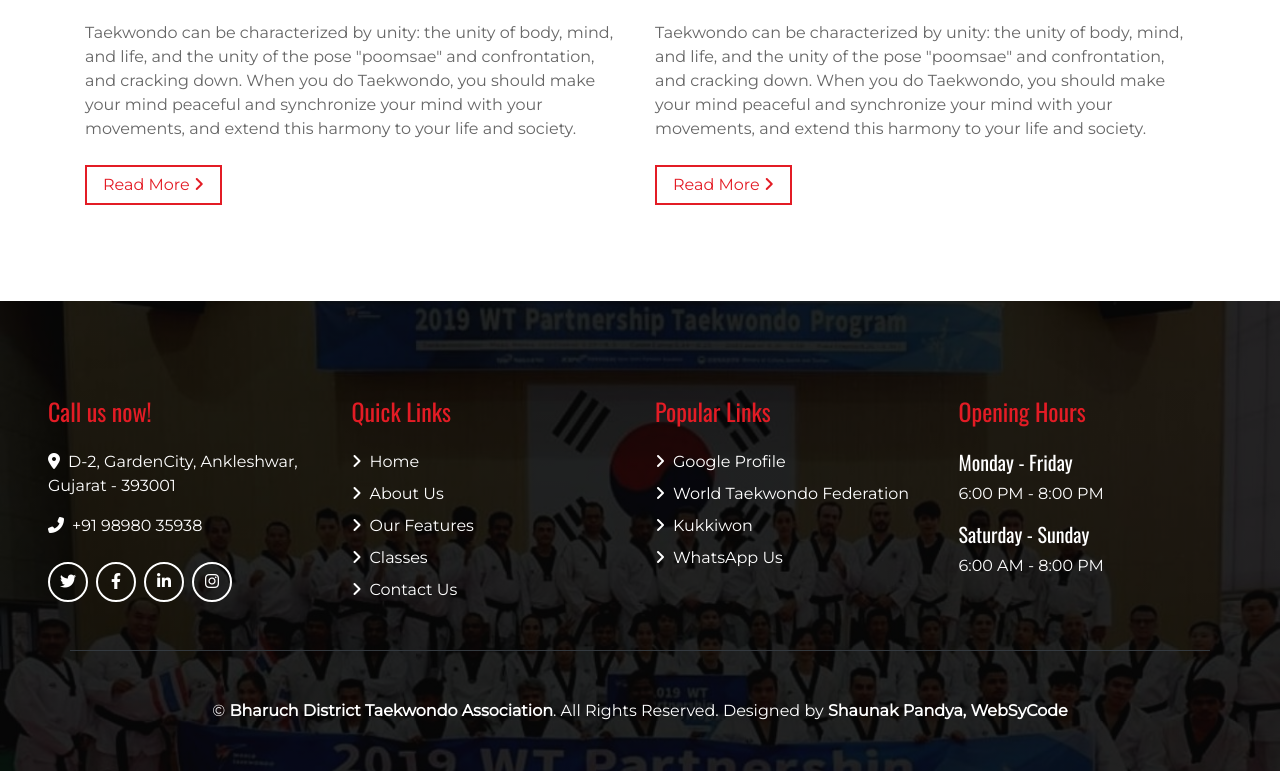
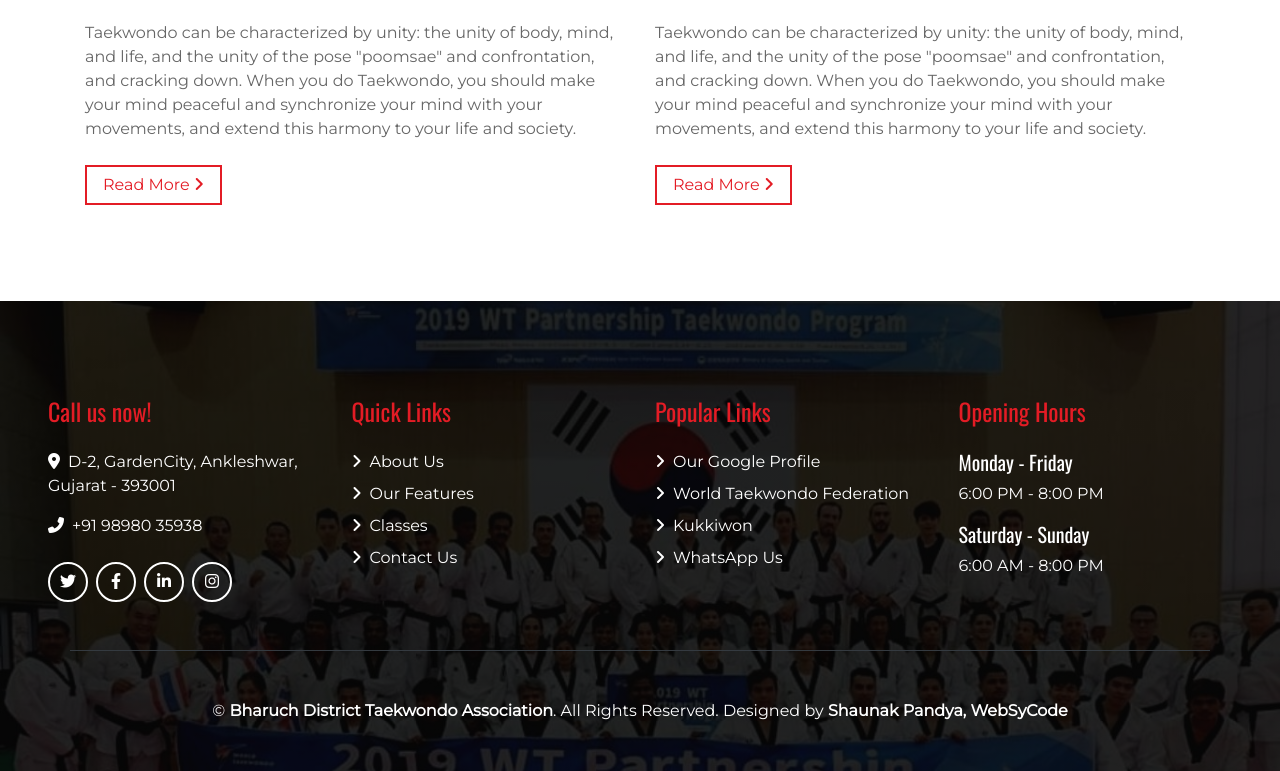
Before and after one commit to bharuchtaekwondo/bharuchtaekwondo.github.io, a plain HTML site: page index.html in a window 1280 px wide. Shown: the part 5794-6565 px from the top of the page. Drawn offline with nearby package versions, Linux system fonts and the light colour scheme.

Commit message:
Cosmetic Changes

```diff
--- a/index.html
+++ b/index.html
@@ -348,7 +348,8 @@
               <div class="col-sm-7">
                 <h4 class="font-weight-bold">Proper Guidance</h4>
                 <p>
-                  Taekwondo is a disciplined sport and we emphasize in qualitis like Punctuality and Manners
+                  Taekwondo is a disciplined sport and we emphasize in qualitis
+                  like Punctuality and Manners
                 </p>
               </div>
             </div>
@@ -1395,19 +1396,16 @@
         <div class="col-lg-3 col-md-6 mb-5">
           <h4 class="text-primary mb-4">Quick Links</h4>
           <div class="d-flex flex-column justify-content-start">
-            <a class="text-white mb-2" href="#"
-              ><i class="fa fa-angle-right mr-2"></i>Home</a
-            >
-            <a class="text-white mb-2" href="#"
+            <a class="text-white mb-2" href="#about"
               ><i class="fa fa-angle-right mr-2"></i>About Us</a
             >
-            <a class="text-white mb-2" href="#"
+            <a class="text-white mb-2" href="#features"
               ><i class="fa fa-angle-right mr-2"></i>Our Features</a
             >
-            <a class="text-white mb-2" href="#"
+            <a class="text-white mb-2" href="#classes"
               ><i class="fa fa-angle-right mr-2"></i>Classes</a
             >
-            <a class="text-white" href="#"
+            <a class="text-white" href="contact.html"
               ><i class="fa fa-angle-right mr-2"></i>Contact Us</a
             >
           </div>
@@ -1415,8 +1413,10 @@
         <div class="col-lg-3 col-md-6 mb-5">
           <h4 class="text-primary mb-4">Popular Links</h4>
           <div class="d-flex flex-column justify-content-start">
-            <a class="text-white mb-2" href="#"
-              ><i class="fa fa-angle-right mr-2"></i>Google Profile</a
+            <a
+              class="text-white mb-2"
+              href="https://www.google.co.in/search?ved=1t:65428&hl=en&_ga=2.238100227.28350326.1647427175-644406953.1647427175&q=Bharuch+District+Taekwondo+Association&ludocid=10674922422217736577&lsig=AB86z5VnivdtKQ70euIhTEJbButS#fpstate=lie"
+              ><i class="fa fa-angle-right mr-2"></i>Our Google Profile</a
             >
             <a class="text-white mb-2" href="http://www.worldtaekwondo.org/"
               ><i class="fa fa-angle-right mr-2"></i>World Taekwondo
```
Also changed, not shown: contact.html (+49 -29 lines).
